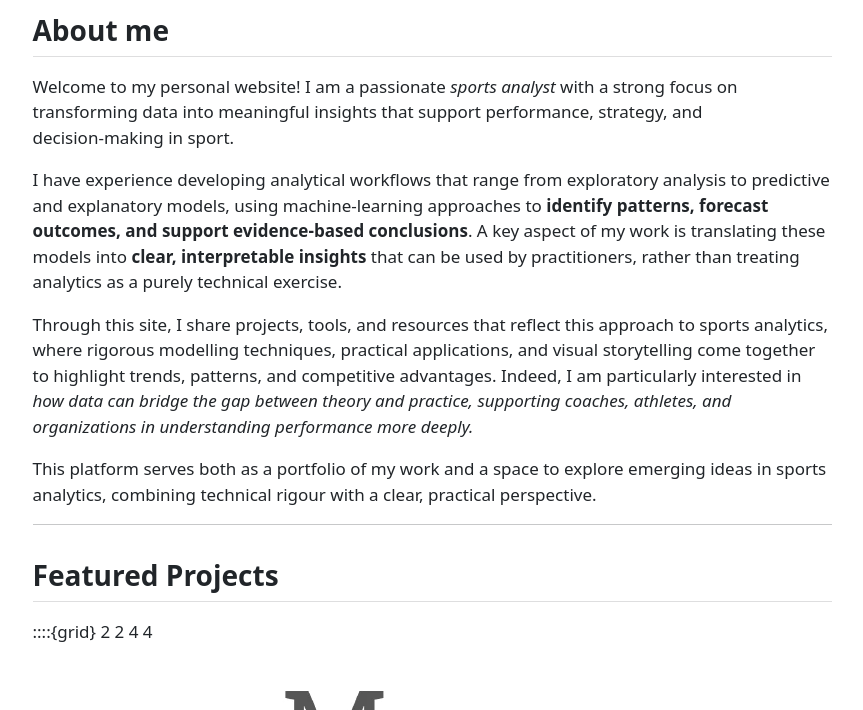
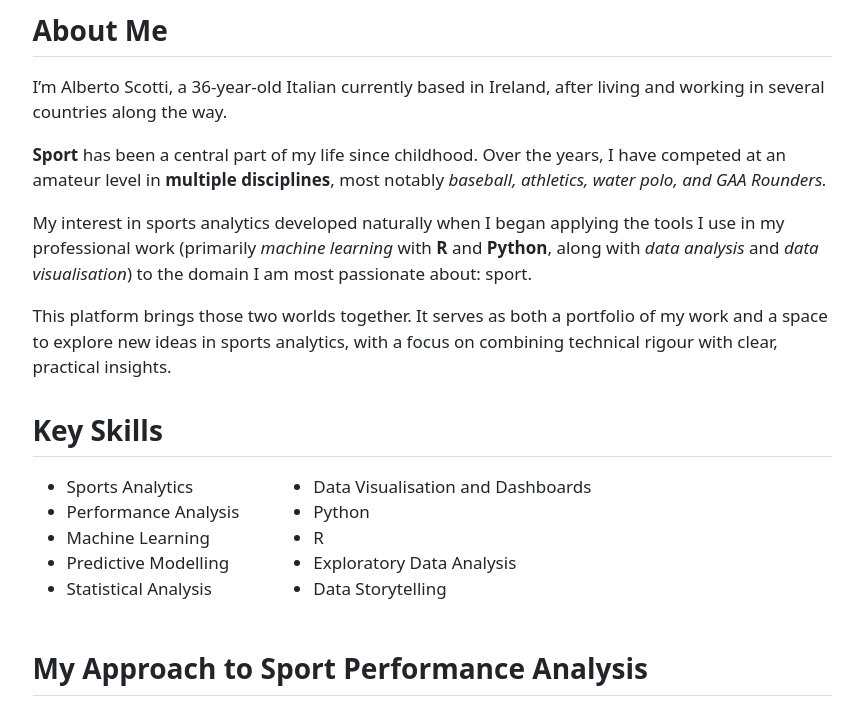
Before and after one commit to albertoscotti/albertoscotti.github.io, a plain HTML site: page index.html in a window 1280 px wide. Shown: the part 108-818 px from the top of the page, without its empty margins (208-1071 px from the left). Drawn offline with Linux system fonts and the light colour scheme.

Commit message:
Edit intro

```diff
--- a/index.html
+++ b/index.html
@@ -7,7 +7,7 @@
 <meta name="viewport" content="width=device-width, initial-scale=1.0, user-scalable=yes">
 
 
-<title>Alberto Scotti</title>
+<title>Alberto Scotti, Ph.D.</title>
 <style>
 /* Default styles provided by pandoc.
 ** See https://pandoc.org/MANUAL.html#variables-for-html for config info.
@@ -49,8 +49,8 @@ ul.task-list li input[type="checkbox"] {
 
 <header id="title-block-header" class="quarto-title-block default">
 <div class="quarto-title">
-<h1 class="title">Alberto Scotti</h1>
-<p class="subtitle lead">Ph.D., Sport Analyst</p>
+<h1 class="title">Alberto Scotti, Ph.D.</h1>
+<p class="subtitle lead">Sport Analyst</p>
 </div>
 
 
@@ -68,11 +68,56 @@ ul.task-list li input[type="checkbox"] {
 
 
 <section id="about-me" class="level2">
-<h2 class="anchored" data-anchor-id="about-me">About me</h2>
-<p>Welcome to my personal website! I am a passionate <em>sports analyst</em> with a strong focus on transforming data into meaningful insights that support performance, strategy, and decision‑making in sport.</p>
+<h2 class="anchored" data-anchor-id="about-me">About Me</h2>
+<p>I’m Alberto Scotti, a 36-year-old Italian currently based in Ireland, after living and working in several countries along the way.</p>
+<p><strong>Sport</strong> has been a central part of my life since childhood. Over the years, I have competed at an amateur level in <strong>multiple disciplines</strong>, most notably <em>baseball, athletics, water polo, and GAA Rounders.</em></p>
+<p>My interest in sports analytics developed naturally when I began applying the tools I use in my professional work (primarily <em>machine learning</em> with <strong>R</strong> and <strong>Python</strong>, along with <em>data analysis</em> and <em>data visualisation</em>) to the domain I am most passionate about: sport.</p>
+<p>This platform brings those two worlds together. It serves as both a portfolio of my work and a space to explore new ideas in sports analytics, with a focus on combining technical rigour with clear, practical insights.</p>
+</section>
+<section id="key-skills" class="level2">
+<h2 class="anchored" data-anchor-id="key-skills">Key Skills</h2>
+<div style="display: flex; gap: 40px;">
+<ul>
+<li>
+Sports Analytics
+</li>
+<li>
+Performance Analysis
+</li>
+<li>
+Machine Learning
+</li>
+<li>
+Predictive Modelling
+</li>
+<li>
+Statistical Analysis
+</li>
+</ul>
+<ul>
+<li>
+Data Visualisation and Dashboards
+</li>
+<li>
+Python
+</li>
+<li>
+R
+</li>
+<li>
+Exploratory Data Analysis
+</li>
+<li>
+Data Storytelling
+</li>
+</ul>
+</div>
+</section>
+<section id="my-approach-to-sport-performance-analysis" class="level2">
+<h2 class="anchored" data-anchor-id="my-approach-to-sport-performance-analysis">My Approach to Sport Performance Analysis</h2>
+<p>I am a passionate <em>sports analyst</em> with a strong focus on transforming data into meaningful insights that support performance, strategy, and decision‑making in sport.</p>
 <p>I have experience developing analytical workflows that range from exploratory analysis to predictive and explanatory models, using machine‑learning approaches to <strong>identify patterns, forecast outcomes, and support evidence‑based conclusions</strong>. A key aspect of my work is translating these models into <strong>clear, interpretable insights</strong> that can be used by practitioners, rather than treating analytics as a purely technical exercise.</p>
 <p>Through this site, I share projects, tools, and resources that reflect this approach to sports analytics, where rigorous modelling techniques, practical applications, and visual storytelling come together to highlight trends, patterns, and competitive advantages. Indeed, I am particularly interested in <em>how data can bridge the gap between theory and practice, supporting coaches, athletes, and organizations in understanding performance more deeply.</em></p>
-<p>This platform serves both as a portfolio of my work and a space to explore emerging ideas in sports analytics, combining technical rigour with a clear, practical perspective.</p>
 <hr>
 </section>
 <section id="featured-projects" class="level2">
```
Also changed, not shown: 1 other file.
